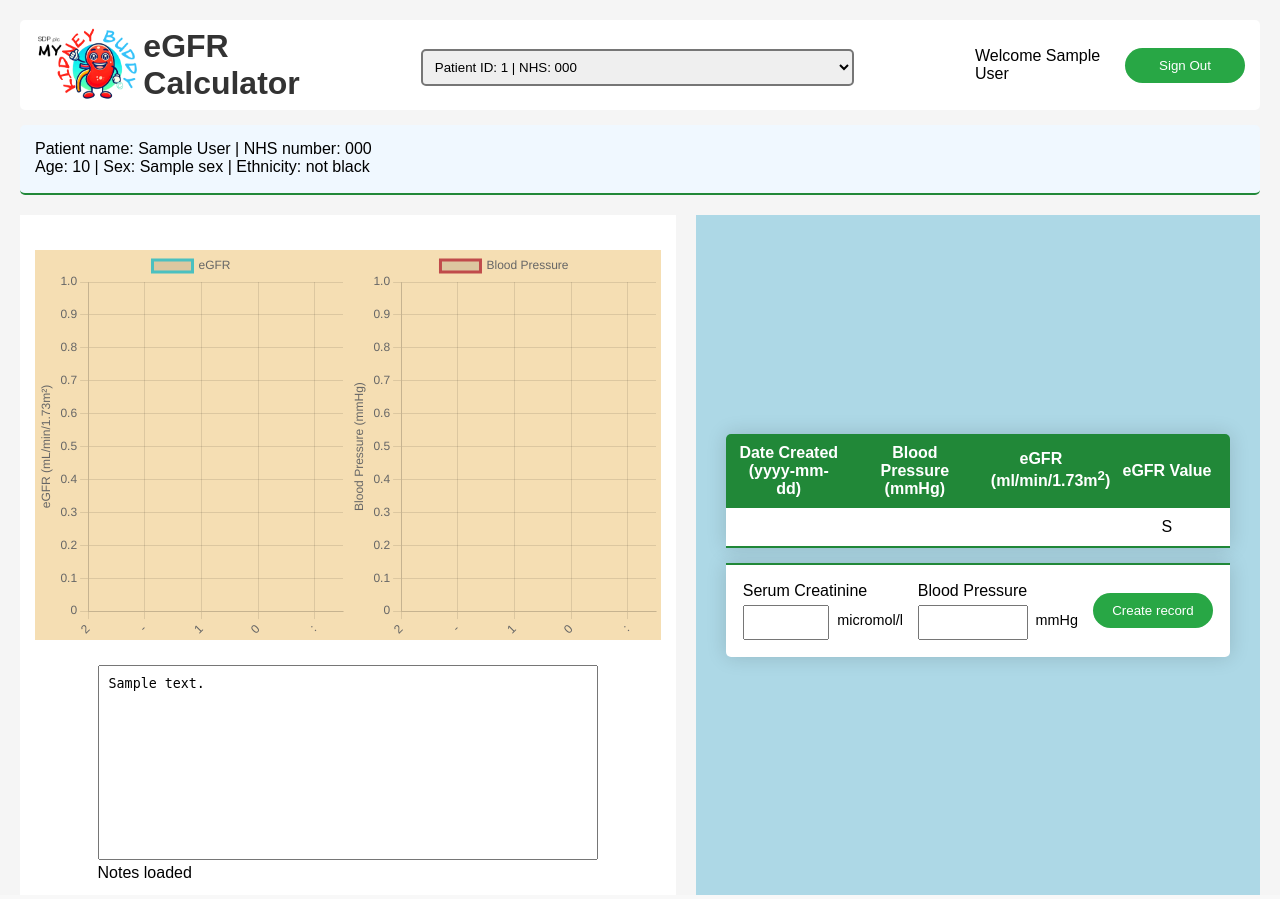
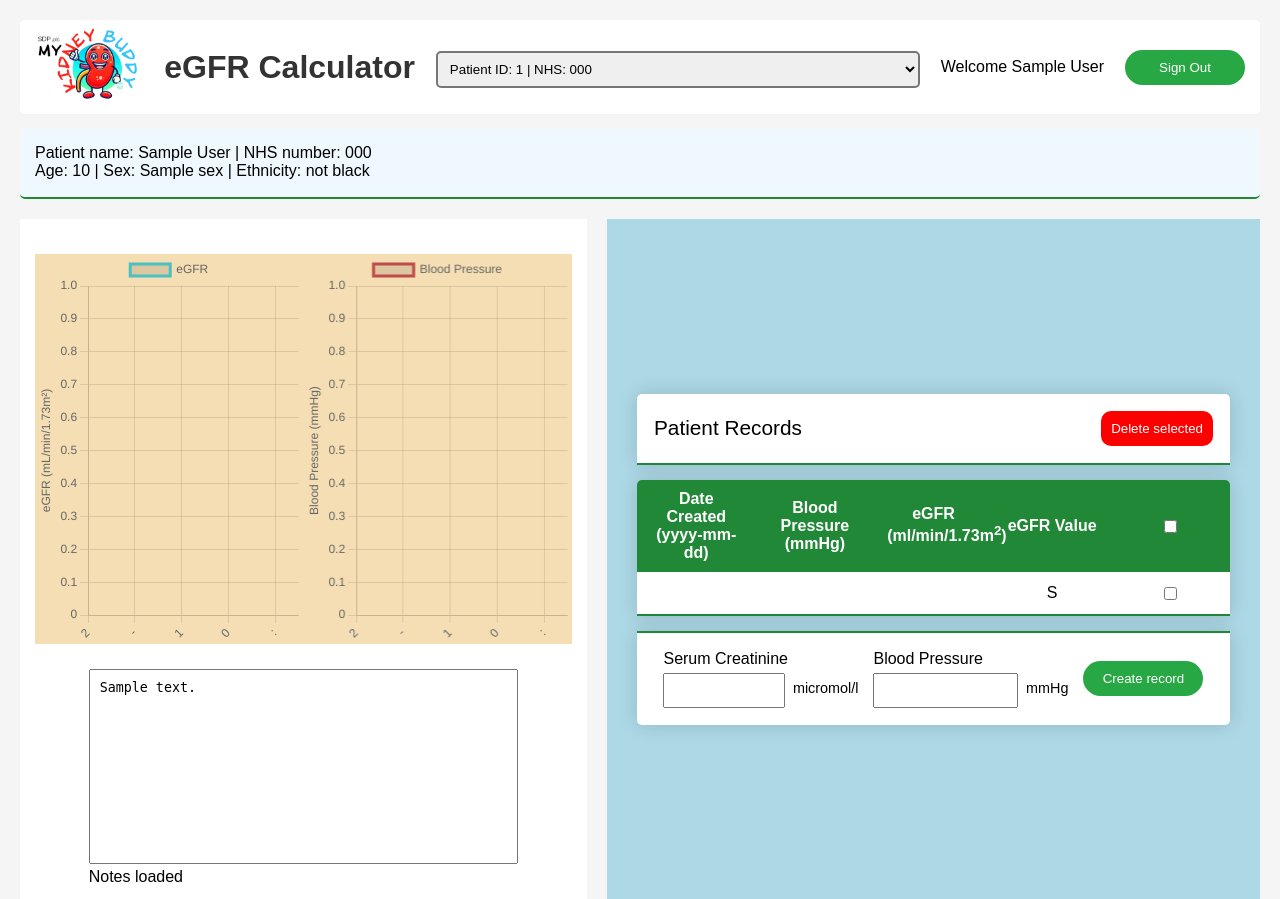
Before and after one commit to Onion155/Y3-SoftwareDev-GroupProject, a PHP site: template view/doctor_view.php in a window 1280 px wide. Run offline with PHP 8.4, Linux system fonts and the light colour scheme; the template is opened without the code that fills it: most values are stand-ins (such as "Sample title", 1, 10 or a date in 2020); data that the repository does not hold is empty.

Commit message:
Added delete functionality to patient records
The doctor can delete multiple records at once

```diff
--- a/style/doctor_view.css
+++ b/style/doctor_view.css
@@ -26,7 +26,7 @@ header {
 }
 
 #patient-dropdown {
-	margin-inline: 10%;
+	width: 40%;
 	border-width: 2px;
 	border-radius: 5px;
 }
@@ -44,6 +44,7 @@ body {
 
 h1 {
 	color: #333;
+	margin: 0;
 }
 
 input,
@@ -81,7 +82,7 @@ button:hover {
 	height: 70px;
 	margin-top: 15px;
 	background-color:aliceblue;
-	max-width: 1315px;
+	max-width: 1515px;
 	border-bottom: 2px solid #218838;
 	border-radius: 5px;
 }
@@ -144,9 +145,41 @@ button:hover {
 	flex-direction: column;
 	background-color: lightblue;
 	padding: 30px;
-	width: 600px;
+	width: 800px;
 	height: 100%;
 }
+
+#box-right #action-container {
+    display: inline-flex;
+	justify-content: space-between;
+	align-items: center;
+    width: 100%;
+    background-color: white;
+    padding: 17px;
+    border-radius: 5px 5px 0px 0px;
+	box-shadow: 0 0 20px rgba(0, 0, 0, 0.15);
+	margin-bottom: 15px;
+	border-bottom: 2px solid #218838;
+}
+
+#action-container p {
+	font-size: 1.3em;
+}
+
+#edit-button {
+	background-color: blue;
+	min-width: auto;
+	padding: 10px 10px;
+	border-radius: 10px;
+}
+
+#delete-button {
+	background-color: red;
+	min-width: auto;
+	padding: 10px 10px;
+	border-radius: 10px;
+}
+
 
 #box-right #table-container {
 	overflow-y: auto;
--- a/view/doctor_view.php
+++ b/view/doctor_view.php
@@ -9,7 +9,9 @@
 
 <body>
   <header>
+<a href="./index.php">
     <img id="logo" src="other/logo.png" alt="My Kidney Buddy mascot logo">
+</a>
     <h1>eGFR Calculator</h1>
     <select id="patient-dropdown" name="patients" required>
     <?php foreach($patients as $p): ?>
@@ -43,6 +45,11 @@
           </div>
       </div>
       <div id="box-right">
+      <form method="POST" action="requestHandler.php?action=deletePatientRecords">
+        <div id="action-container">
+          <p>Patient Records</p>
+      <button id="delete-button" type="submit">Delete selected</button>
+        </div>
         <div id="table-container">
           <table class="table-content">
             <thead>
@@ -51,6 +58,7 @@
                 <th>Blood Pressure (mmHg)</th>
                 <th>eGFR (ml/min/1.73m<sup>2</sup>)</th>
                 <th>eGFR Value</th>
+                <th><input id="select_all_ids" type="checkbox"}"></th>
               </tr>
             </thead>
             <tbody>
@@ -60,13 +68,15 @@
                   <td><?= $patientRecords[$i]->bloodPressure ?></td>
                   <td><?= $patientRecords[$i]->eGFR ?></td>
                   <td><?= $eGFRValue[$i] ?></td>
+                  <td><input class="checkbox_ids" name="checkbox[]" type="checkbox" value="<?= $patientRecords[$i]->id ?>"></td>
                 </tr>
               <?php endfor ?>
             </tbody>
           </table>
+          </form>
         </div>
         <div id="form-container">
-          <form id="egfr-form" method="POST">
+          <form id="egfr-form" method="POST" action="requestHandler.php?action=addPatientRecord">
             <div id="input-container">
               <label for="creatinine">Serum Creatinine</label>
               <div id="input-content">
@@ -81,18 +91,21 @@
                 <text>mmHg</text>
               </div>
             </div>
-            <?php if (isset($message)): ?>
-              <p id="error-message"><?= $message ?></p>
-            <?php endif ?>
             <button type="submit">Create record</button>
           </form>
         </div>
-        <div id="result"></div>
+        <p id="error-message"><?= $errorMessage ?></p>
       </div>
     </div>
   </div>
   <script src="https://code.jquery.com/jquery-3.6.0.min.js"></script>
   <script src="https://cdn.jsdelivr.net/npm/chart.js"></script>
+  <script>
+
+  $("#select_all_ids").on('change', function() {
+    $(".checkbox_ids").prop('checked', $(this).prop('checked'))
+  });
+    </script>
   <script>
     egfrReadings = <?php echo json_encode($egfrReadings) ?>;
     bpReadings = <?php echo json_encode($bpReadings) ?>;
@@ -101,5 +114,4 @@
 <script src="script/charts.js"></script>
 <script src ="script/notes.js"></script>
 </body>
-
 </html>
```
Also changed, not shown: doctor.php (+6 -33 lines), model/api/dataAccess-db.php (+8 -0 lines), requestHandler.php (+51 -7 lines).
